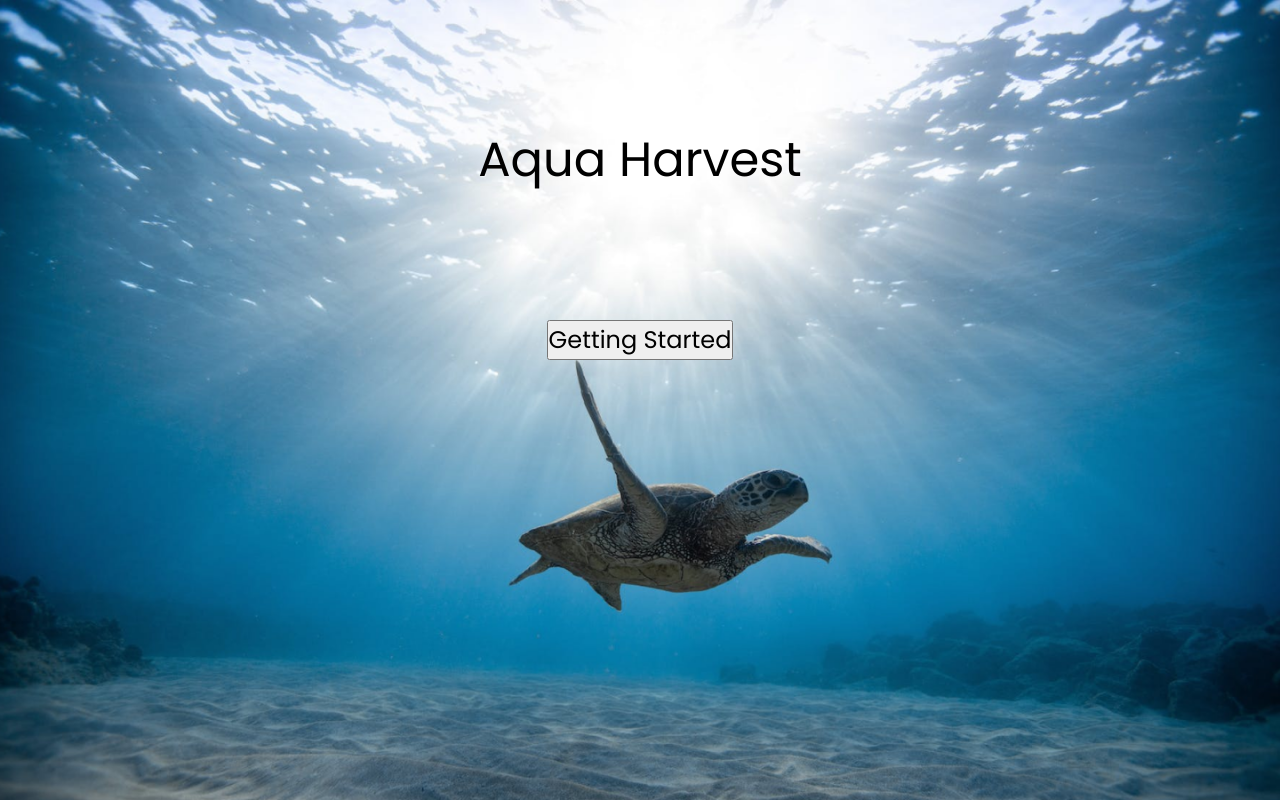
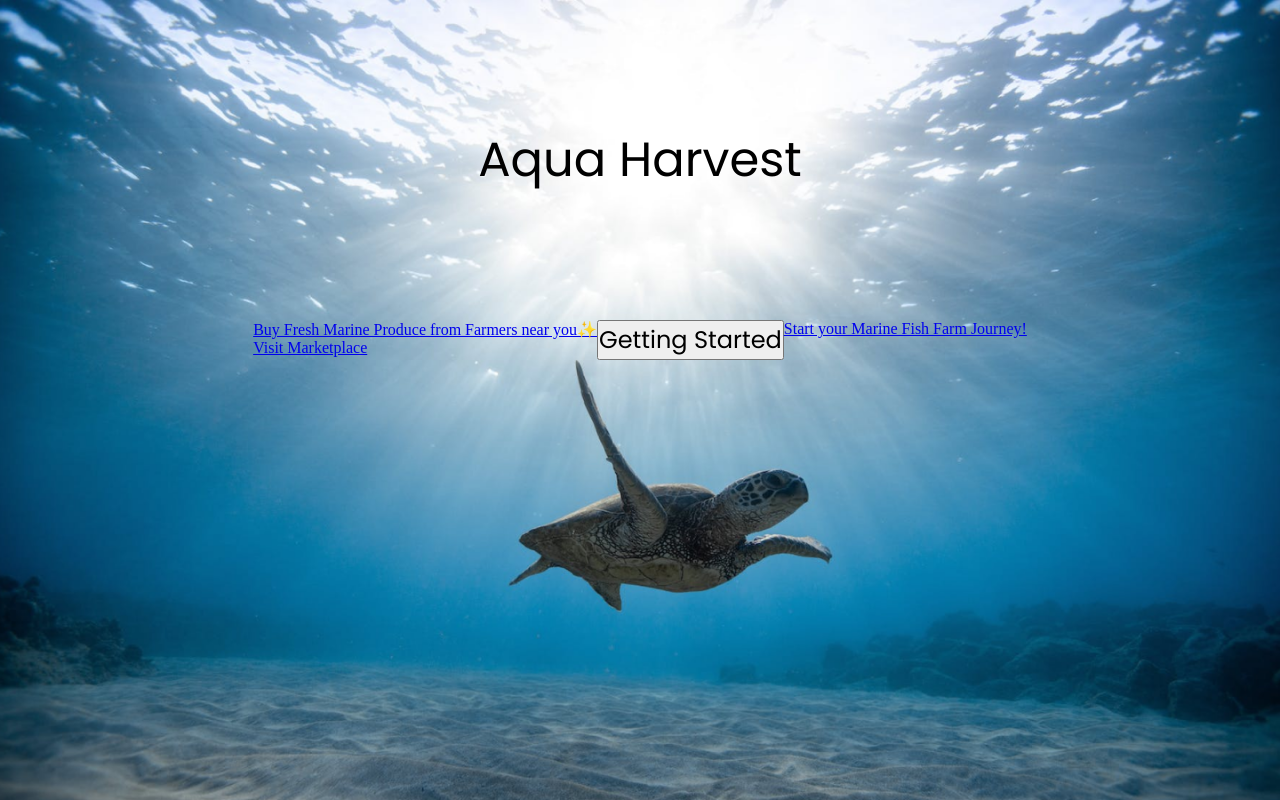
Before and after one commit to subru-37/AquaHarvest, a React (Vite) app in the folder FrontEnd/: page / in a window 1280 px wide. Built offline with nearby package versions, Linux system fonts and the light colour scheme; no server answers.

Commit message:
update home🙈

```diff
--- a/FrontEnd/src/App.jsx
+++ b/FrontEnd/src/App.jsx
@@ -28,9 +28,9 @@ export default function App() {
     <ThemeContext.Provider value={{ state, setState }}>
       <div>
         <Routes>
+          <Route path='/' element={<Landing />}></Route>
           <Route path='/signin' element={<SignIn />}></Route>
           <Route path='/signup' element={<Signup />}></Route>
-          <Route path='/' element={<Landing />}></Route>
           <Route path='/onboarding' element={<Onboarding />}></Route>
           <Route path='/dashboard' element={<Dashboard />}></Route>
           <Route path='/addFarm' element={<Addfarm />}></Route>
--- a/FrontEnd/src/pages/landing/Landing.jsx
+++ b/FrontEnd/src/pages/landing/Landing.jsx
@@ -1,21 +1,24 @@
-import React from 'react'
-import LandingImg from "../../images/background.png"
+import React from "react";
+import LandingImg from "../../images/background.png";
 import "./landing.css";
 import { Link, useNavigate } from "react-router-dom";
-
 export default function Landing() {
   return (
-    <div className='container'>
-        <h2 className='h2'>
-            Aqua Harvest
-        </h2>
-        <div className='section2'>
-          <Link to="/onboarding">
-            <button className='.button'>
-               <h3 className='h3'>Getting Started</h3>
-            </button>
-          </Link>
-        </div>
+    <div className="container">
+      <h2 className="h2">Aqua Harvest</h2>
+      <div className="section2">
+        <Link to="/marketplace">
+          Buy Fresh Marine Produce from Farmers near you✨
+          <br />
+          Visit Marketplace
+        </Link>
+        <Link to="/onboarding">
+          <button className=".button">
+            <h3 className="h3">Getting Started</h3>
+          </button>
+        </Link>
+        <Link to="/onboarding">Start your Marine Fish Farm Journey!</Link>
+      </div>
     </div>
-  )
+  );
 }
--- a/FrontEnd/src/pages/landing/landing.css
+++ b/FrontEnd/src/pages/landing/landing.css
@@ -1,12 +1,12 @@
-.container{
+.container {
   width: 100vw;
   height: 100vh;
   background-image: url("../../images/background.png");
   background-repeat: no-repeat;
   background-size: cover;
 }
-.h2{
-    font-family: 'Poppins', sans-serif;
+.h2 {
+  font-family: "Poppins", sans-serif;
   font-style: normal;
   font-weight: 400;
   font-size: 48px;
@@ -16,26 +16,26 @@
   align-items: center;
   height: 40vh;
 }
-.section2{
+.section2 {
   display: flex;
   height: 60vh;
   justify-content: center;
   align-items: flex-start;
 }
-button .h3{
-    font-family: 'Poppins', sans-serif;
+button .h3 {
+  font-family: "Poppins", sans-serif;
   font-style: normal;
   font-weight: 400;
   font-size: 24px;
   line-height: 36px;
   color: #000000;
 }
-.button{
+.button {
   min-width: 15vw;
   height: 5vh;
   background: transparent;
   border-radius: 70px;
 }
-.button:hover{
-    background-color: #84CAE7;
+.button:hover {
+  background-color: #84cae7;
 }
```
Lines whose indentation alone changed are shown as unchanged.
